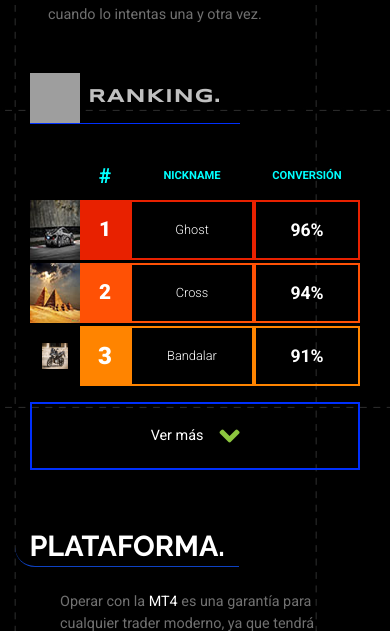
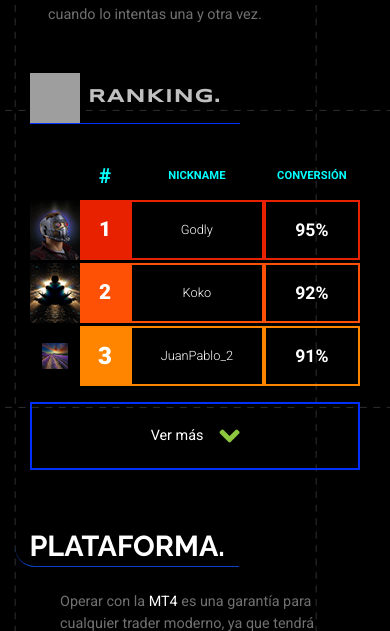
Before and after one commit to laloehm/Black-Core, a PHP site: page / in a window 390 px wide. Shown: the part 3468-4099 px from the top of the page. Run offline with PHP 8.4, Linux system fonts and the light colour scheme; grey boxes are pictures that could not be loaded.

Commit message:
Noticias del 30 de Abril y cambio de Ranking

```diff
--- a/noticias.php
+++ b/noticias.php
@@ -13,7 +13,26 @@
         <div class="col-md-9 tabs-noticias-content p-0">
             <div class="noticias-tabs-contents">
                 <!--  -->
-                <div class="noticias-content-items noticias-content-items-active" id="noticias-27">
+                <div class="noticias-content-items noticias-content-items-active" id="noticias-28">
+                    <div class="row">
+                        <div class="col-md-6 d-flex justify-content-center align-items-center flex-column">
+                            <img src="images/Noticias/Abril/30-Abril-19.jpg" class="img-fluid" alt="Noticiasd del 30 de Abril del 2019">
+                            <div class="my-3">
+                                <h3 class="azul-dos px-3 text-uppercase title-news">INFÓRMATE</h3>
+                            </div>
+                        </div>
+                        <div class="col-md-6">
+                            <p class="font-weight-bold font-aqua m-0">30/ABRIL/2019</p>
+                            <p><span class="font-weight-bold">1.</span> El descenso de los ingresos de Google lastra las tecnológicas.</p>
+                            <p><span class="font-weight-bold">2.</span> China anuncia un debilitamiento de la actividad manufacturera a la espera de las negociaciones comerciales.</p>
+                            <p class=""><span class="font-weight-bold">3.</span> La Fed comienza su reunión de política monetaria ante los datos del sector inmobiliario y de consumo.</p>
+                            <p><span class="font-weight-bold">4.</span> Trump demanda a Deutsche Bank y a Capital One.</p>
+                            <p class="m-0"><span class="font-weight-bold">5.</span> El mayor cliente de Boeing amenaza con cambiarse a Airbus.</p>
+                        </div>
+                    </div>
+                </div>
+                <!--  -->
+                <div class="noticias-content-items" id="noticias-27">
                     <div class="row">
                         <div class="col-md-6 d-flex justify-content-center align-items-center flex-column">
                             <img src="images/Noticias/Abril/29-Abril-19.jpg" class="img-fluid" alt="Noticiasd del 29 de Abril del 2019">
@@ -516,6 +535,17 @@
                         <ul class="amazingcarousel-list">
                             <!--  -->
                             <li class="amazingcarousel-item news news-active">
+                                <a href="#noticias-28" class="items-noticias mt-0">
+                                    <div class="amazingcarousel-item-container fecha-noticias">
+                                        <div class="amazingcarousel-image">
+                                            <img src="images/Noticias/Abril/30-Abril-19.jpg" alt="30-Abril-19" />
+                                            <p>30/ABRIL/19</p>
+                                        </div>
+                                    </div>
+                                </a>
+                            </li>
+                            <!--  -->
+                            <li class="amazingcarousel-item news news-active">
                                 <a href="#noticias-27" class="items-noticias mt-0">
                                     <div class="amazingcarousel-item-container fecha-noticias">
                                         <div class="amazingcarousel-image">
@@ -920,6 +950,31 @@
             <div class="">
                 <div class="items-noticias mt-0 news news-active">
                     <div class="fecha-noticias">
+                        <img src="images/Noticias/Abril/29-Abril-19.jpg" class="img-fluid" alt="Noticias del 30 de Abril 2019">
+                        <p class="absolute">30/ABRIL/2019</p>
+                    </div>
+                </div>
+                <div class="noticias-content-items-mobile noticias-content-items-active mt-3 bg-gris-uno">
+                    <div class="col-md-6 d-flex justify-content-between align-items-center flex-column pt-4">
+                        <div class="mb-1">
+                            <h3 class="azul-dos px-3 text-uppercase title-news">INFÓRMATE</h3>
+                        </div>
+                    </div>
+                    <div class="col-md-6 px-4">
+                        <p class="font-weight-bold font-aqua">30/ABRIL/2019</p>
+                        <p><span class="font-weight-bold">1.</span> El descenso de los ingresos de Google lastra las tecnológicas.</p>
+                        <p><span class="font-weight-bold">2.</span> China anuncia un debilitamiento de la actividad manufacturera a la espera de las negociaciones comerciales.</p>
+                        <p class=""><span class="font-weight-bold">3.</span> La Fed comienza su reunión de política monetaria ante los datos del sector inmobiliario y de consumo.</p>
+                        <p><span class="font-weight-bold">4.</span> Trump demanda a Deutsche Bank y a Capital One.</p>
+                        <p class="m-0"><span class="font-weight-bold">5.</span> El mayor cliente de Boeing amenaza con cambiarse a Airbus.</p>
+                    </div>
+                </div>
+            </div>
+
+            <!-- 2 -->
+            <div class="">
+                <div class="items-noticias mt-0 news news-active">
+                    <div class="fecha-noticias">
                         <img src="images/Noticias/Abril/29-Abril-19.jpg" class="img-fluid" alt="Noticias del 29 de Abril 2019">
                         <p class="absolute">29/ABRIL/2019</p>
                     </div>
@@ -941,7 +996,7 @@
                 </div>
             </div>
 
-            <!-- 2 -->
+            <!-- 3 -->
             <div class="">
                 <div class="items-noticias mt-0 news news-active">
                     <div class="fecha-noticias">
@@ -966,7 +1021,7 @@
                 </div>
             </div>
 
-            <!-- 3 -->
+            <!-- 4 -->
             <div class="">
                 <div class="items-noticias mt-0 news news-active">
                     <div class="fecha-noticias">
@@ -991,7 +1046,7 @@
                 </div>
             </div>
 
-            <!-- 4 -->
+            <!-- 5 -->
             <div class="">
                 <div class="items-noticias mt-0 news news-active">
                     <div class="fecha-noticias">
@@ -1015,7 +1070,8 @@
                     </div>
                 </div>
             </div>
-            <!-- 5 -->
+
+            <!-- 5
             <div class="">
                 <div class="items-noticias mt-0 news news-active">
                     <div class="fecha-noticias">
@@ -1038,7 +1094,7 @@
                         <p class="m-0"><span class="font-weight-bold">5.</span> Cae el dólar; el rendimiento de los bonos del Tesoro es constante.</p>
                     </div>
                 </div>
-            </div>
+            </div> -->
 
             <!-- 2 -->
             <!-- <div class="">
--- a/playzone.php
+++ b/playzone.php
@@ -162,25 +162,25 @@
                     </thead>
                     <thead class="my-1">
                         <tr class="primero">
-                            <th class="avatar"><img src="images/Reconocimientos/Avatars/7.jpg" class="img-fluid" alt=""></th>
+                            <th class="avatar"><img src="images/Reconocimientos/Avatars/11.jpg" class="img-fluid" alt=""></th>
                             <th class="posicion-primeros">1</th>
-                            <th>Ghost</th>
-                            <th class="borde-primero">96%</th>
+                            <th>Godly</th>
+                            <th class="borde-primero">95%</th>
                         </tr>
                         <tr class="espacio"></tr>
                     </thead>
                     <tbody>
                         <tr class="segundo">
-                            <th class="avatar"><img src="images/Reconocimientos/Avatars/6.jpg" class="img-fluid" alt=""></th>
+                            <th class="avatar"><img src="images/Reconocimientos/Avatars/12.jpg" class="img-fluid" alt=""></th>
                             <td class="posicion-primeros">2</td>
-                            <td>Cross</td>
-                            <td>94%</td>
+                            <td>Koko</td>
+                            <td>92%</td>
                         </tr>
                         <tr class="espacio"></tr>
                         <tr class="tercero">
-                            <td class=""><img src="images/Reconocimientos/Avatars/10.jpg" class="img-fluid" width="60" alt=""></td>
+                            <td class=""><img src="images/Reconocimientos/Avatars/13.jpg" class="img-fluid" width="60" alt=""></td>
                             <td class="">3</td>
-                            <td>Bandalar</td>
+                            <td>JuanPablo_2</td>
                             <td>91%</td>
                         </tr>
                         <tr class="espacio"></tr>
```
Also changed, not shown: ranking.php (+14 -14 lines), images/Noticias/Abril/30-Abril-19.jpg (added), images/Reconocimientos/Avatars/16.jpg (added), images/Reconocimientos/Avatars/17.jpg (added), images/Reconocimientos/Avatars/18.jpg (added), images/Reconocimientos/Avatars/19.jpg (added), images/Reconocimientos/Avatars/20.jpg (added), images/Reconocimientos/Avatars/21.jpg (added), images/Reconocimientos/Avatars/Respaldo/1.jpg (deleted), images/Reconocimientos/Avatars/Respaldo/2.jpg (deleted), 1 other file.
